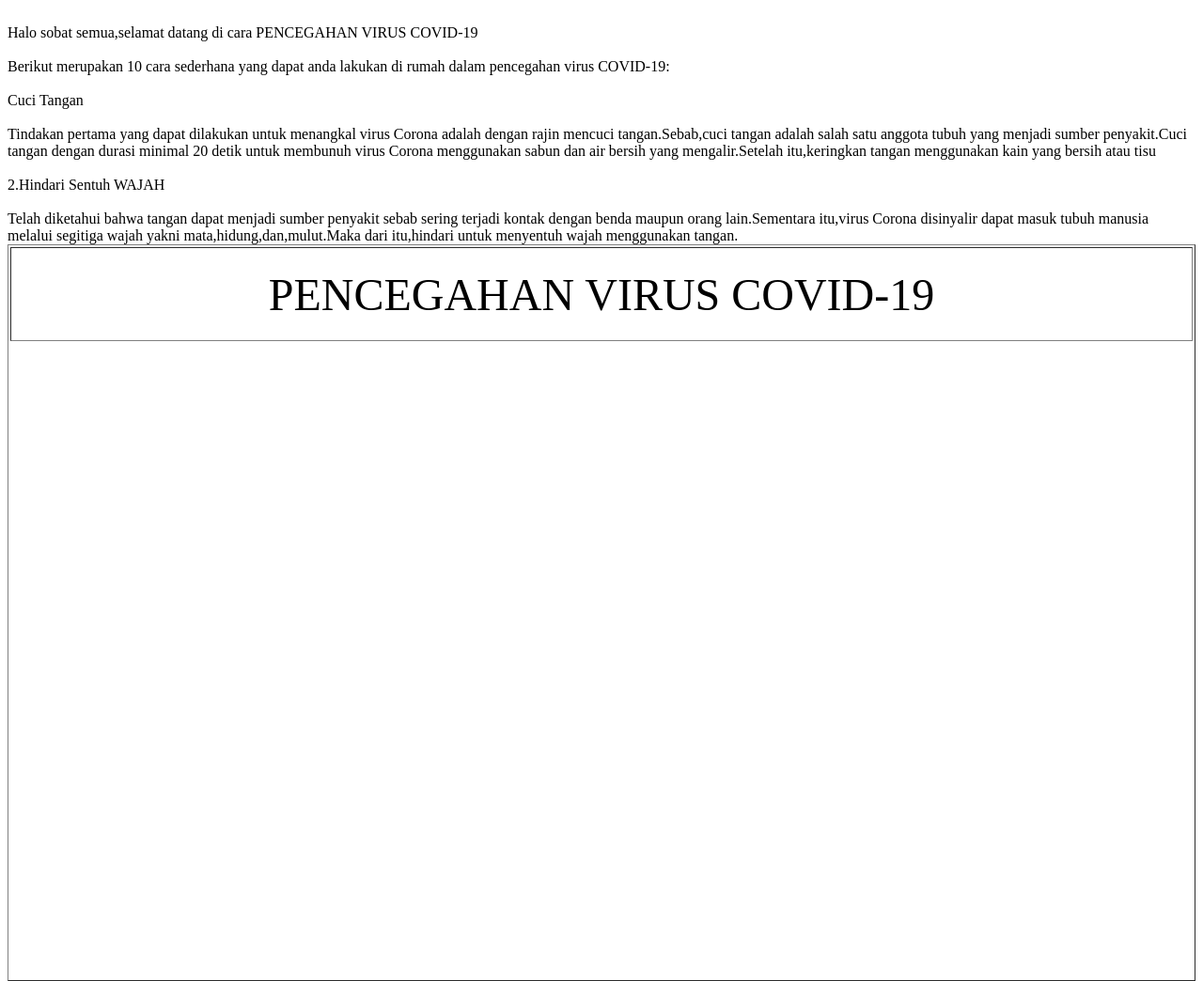
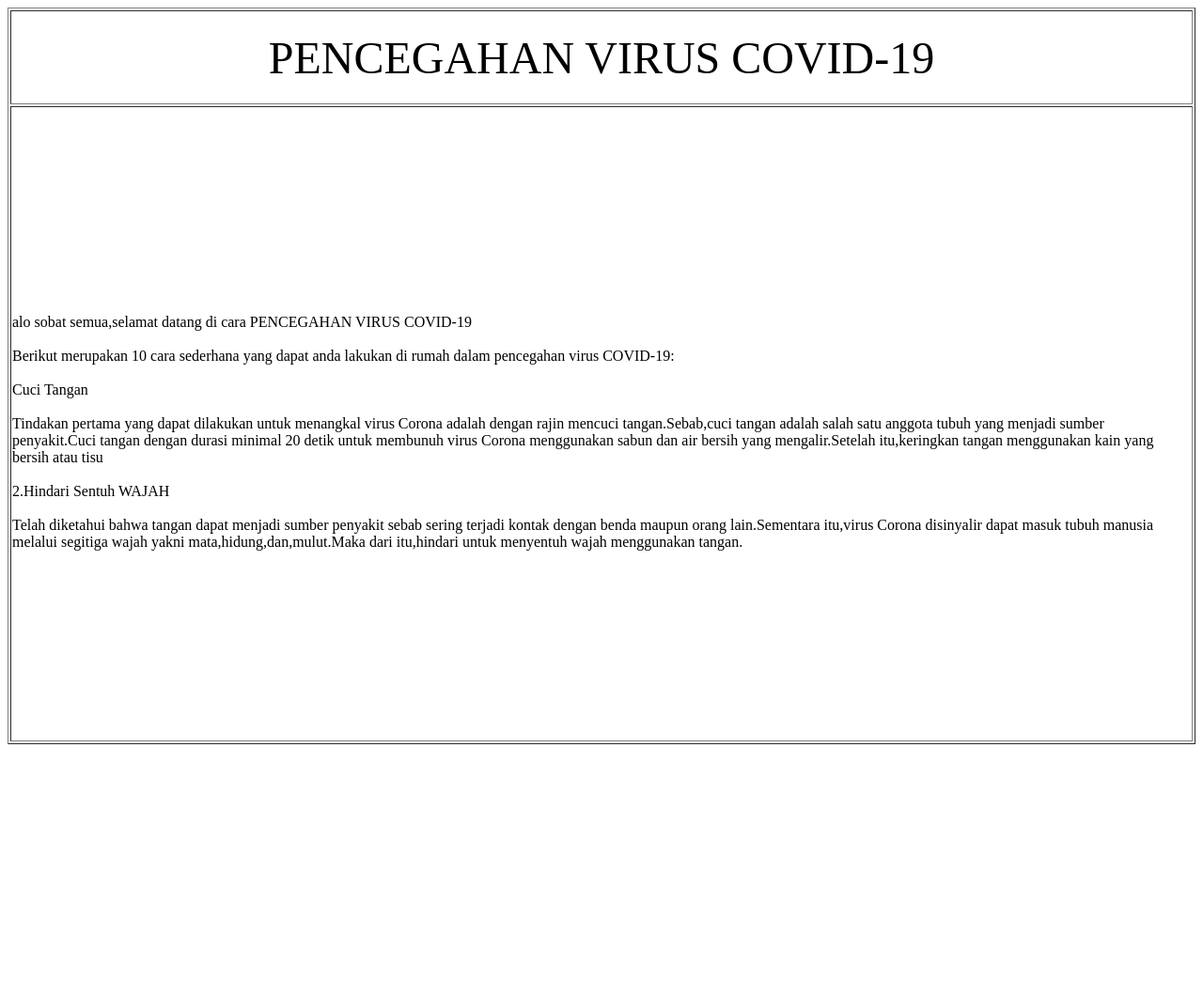
Before and after one commit to CindyFarihatul/cindyfarihatul.github.io, a plain HTML site: page index.html in a window 1280 px wide. Shown: the whole page at 94% size. After the commit the page ends 800 px from the top, so only its background shows below. Drawn offline with Linux system fonts and the light colour scheme.

Commit message:
Update index.html

```diff
--- a/index.html
+++ b/index.html
@@ -10,12 +10,14 @@
 </td>
 </tr>
 <tr>
-<br>Halo sobat semua,selamat datang di cara PENCEGAHAN VIRUS COVID-19</br>
+<td>
+<br>alo sobat semua,selamat datang di cara PENCEGAHAN VIRUS COVID-19</br>
 <br>Berikut merupakan 10 cara sederhana yang dapat anda lakukan di rumah dalam pencegahan virus COVID-19:</br>
 <br>Cuci Tangan</br>
 <br>Tindakan pertama yang dapat dilakukan untuk menangkal virus Corona adalah dengan rajin mencuci tangan.Sebab,cuci tangan adalah salah satu anggota tubuh yang menjadi sumber penyakit.Cuci tangan dengan durasi minimal 20 detik untuk membunuh virus Corona menggunakan sabun dan air bersih yang mengalir.Setelah itu,keringkan tangan menggunakan kain yang bersih atau tisu</br>
 <br>2.Hindari Sentuh WAJAH</br>
 <br>Telah diketahui bahwa tangan dapat menjadi sumber penyakit sebab sering terjadi kontak dengan benda maupun orang lain.Sementara itu,virus Corona disinyalir dapat masuk tubuh manusia melalui segitiga wajah yakni mata,hidung,dan,mulut.Maka dari itu,hindari untuk menyentuh wajah menggunakan tangan.</br>
+</td>
 </tr>
 </table>
 </body>
```
